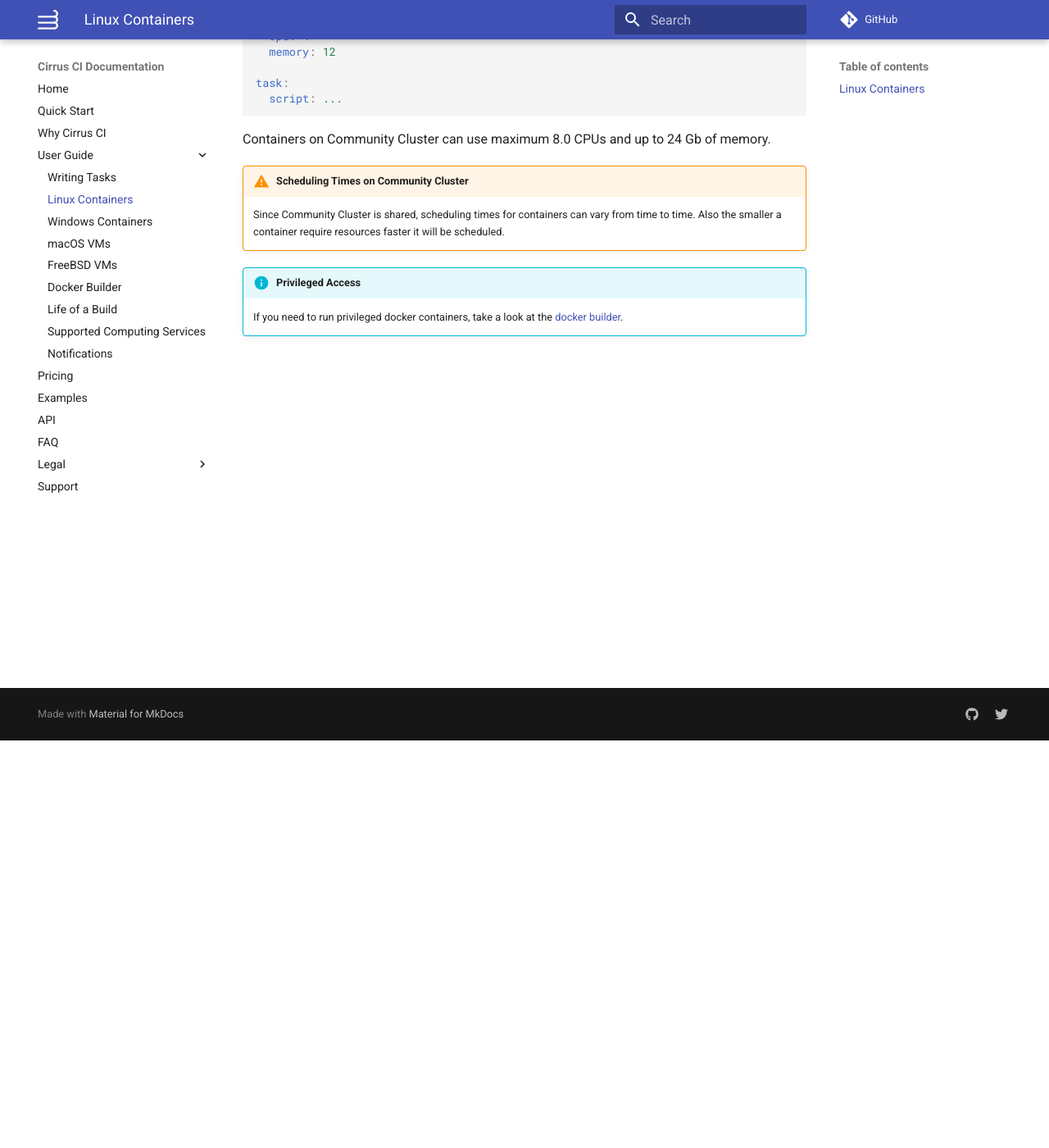
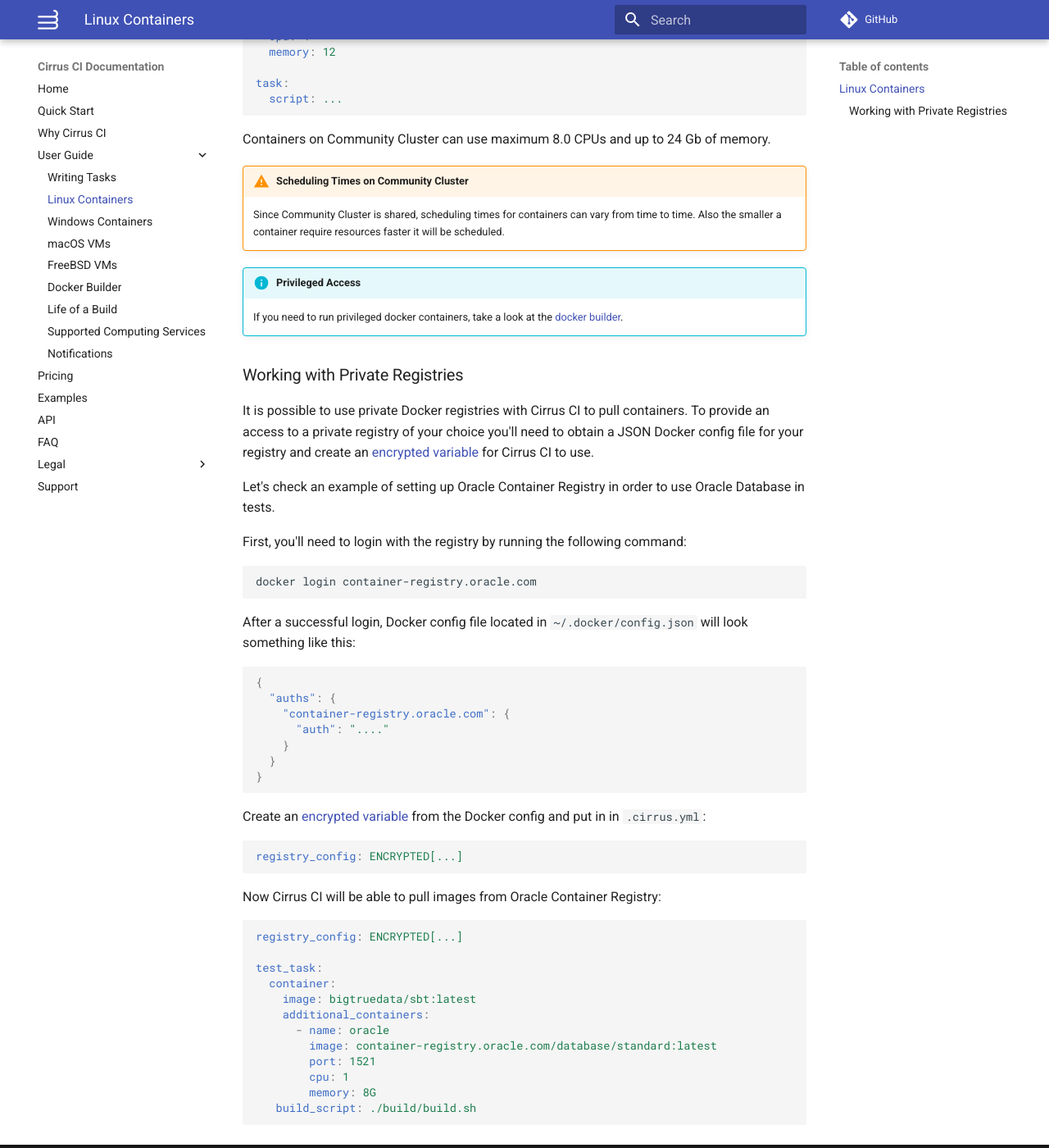
Before and after one commit to cirruslabs/cirrus-ci-docs, an MkDocs documentation site: the page built from docs/guide/linux.md, in a window 1280 px wide and 1400 px high, scrolled down 497 px. Shown: the whole window at 82% size. Built offline with MkDocs 1.6.1 and Material for MkDocs 9.7.7, drawn with Linux system fonts in a browser that asks for light colours; comment, search, counter and statistics services are not loaded.

Commit message:
Support Private Docker Registries (#177)
* Support Private Docker Registries

Fixes #163

* Replaced tabs

````diff
--- a/docs/guide/linux.md
+++ b/docs/guide/linux.md
@@ -26,3 +26,52 @@ Containers on Community Cluster can use maximum 8.0 CPUs and up to 24 Gb of memo
 
 !!! info "Privileged Access"
     If you need to run privileged docker containers, take a look at the [docker builder](docker-builder.md).
+
+### Working with Private Registries
+
+It is possible to use private Docker registries with Cirrus CI to pull containers. To provide an access to a private registry
+of your choice you'll need to obtain a JSON Docker config file for your registry and create an [encrypted variable](writing-tasks.md#encrypted-variables)
+for Cirrus CI to use.
+
+Let's check an example of setting up Oracle Container Registry in order to use Oracle Database in tests.
+
+First, you'll need to login with the registry by running the following command:
+
+```bash
+docker login container-registry.oracle.com
+```
+
+After a successful login, Docker config file located in `~/.docker/config.json` will look something like this:
+
+```json
+{
+  "auths": {
+    "container-registry.oracle.com": {
+      "auth": "...."
+    }
+  }
+}
+```
+
+Create an [encrypted variable](writing-tasks.md#encrypted-variables) from the Docker config and put in in `.cirrus.yml`:
+
+```yaml
+registry_config: ENCRYPTED[...]
+```
+
+Now Cirrus CI will be able to pull images from Oracle Container Registry:
+
+```yaml
+registry_config: ENCRYPTED[...]
+
+test_task:
+  container:
+    image: bigtruedata/sbt:latest
+    additional_containers:
+      - name: oracle
+        image: container-registry.oracle.com/database/standard:latest
+        port: 1521
+        cpu: 1
+        memory: 8G
+   build_script: ./build/build.sh
+```
````
